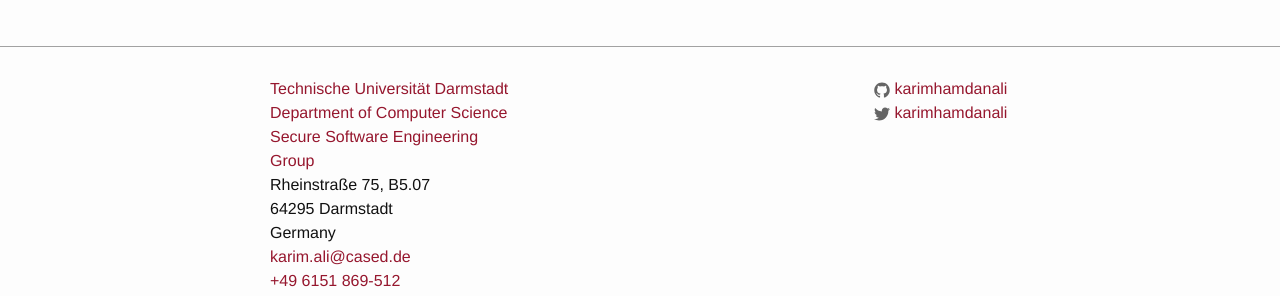
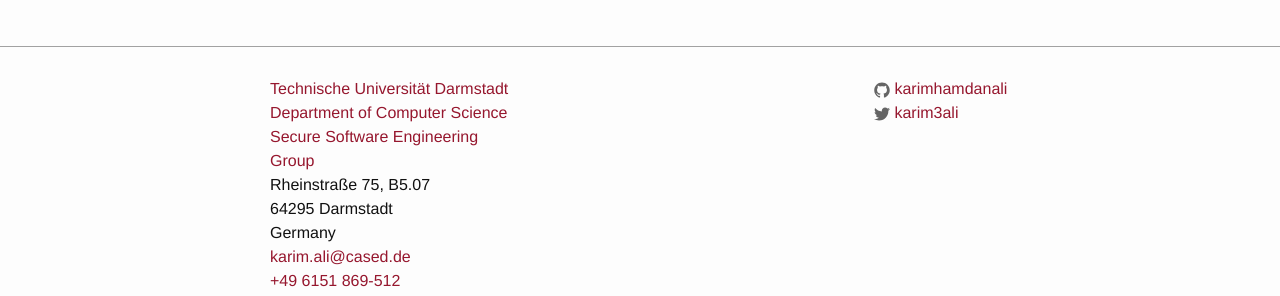
Before and after one commit to karimhamdanali/karimhamdanali.github.io, a Jekyll site: the page built from index.html, in a window 1280 px wide. Shown: the part 550-846 px from the top of the page. Built offline with Jekyll 4.4.1, drawn with Linux system fonts in a browser that asks for light colours.

Commit message:
updated twitter handle

```diff
--- a/_config.yml
+++ b/_config.yml
@@ -16,7 +16,7 @@
 city: Darmstadt
 zipcode: 64295
 country: Germany
-twitter_username: karimhamdanali
+twitter_username: karim3ali
 github_username:  karimhamdanali
 quote: I want to put a ding in the universe.
 quoteby: Steve Jobs
```
